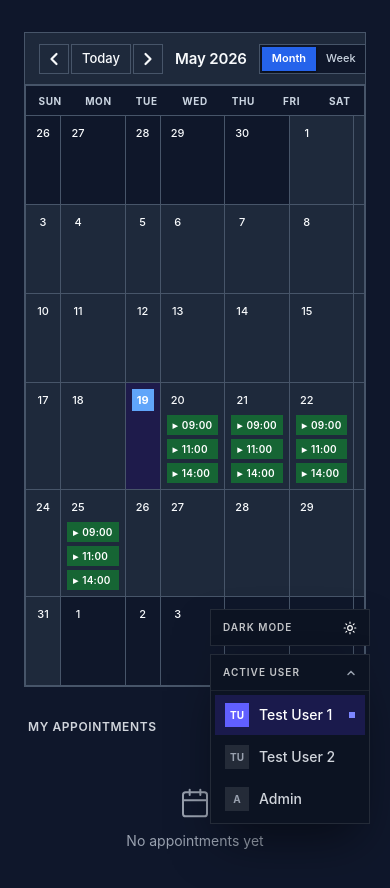
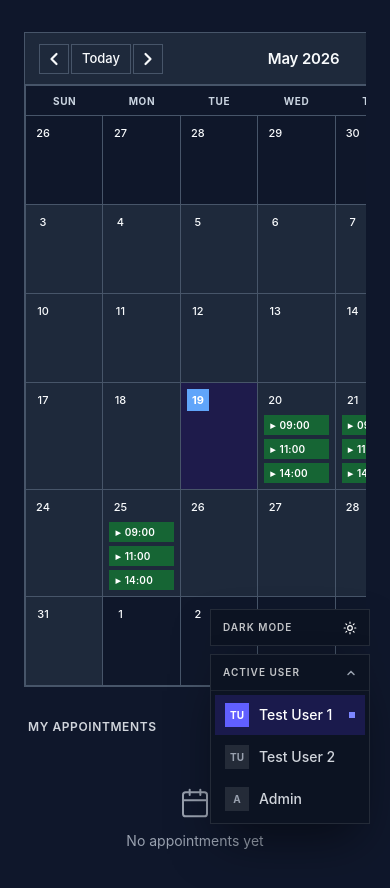
Before and after one commit to ShadmanSakib22/react-easy-appointments, a React (Vite) app in the folder apps/web/: page / in a window 390 px wide. Shown: the top 888 px of the page. Built offline with nearby package versions, Linux system fonts and the light colour scheme.

Commit message:
style(web): fix calendar horizontal scrolling container on small screen viewports

```diff
--- a/apps/web/src/App.tsx
+++ b/apps/web/src/App.tsx
@@ -72,9 +72,9 @@ export default function App() {
           />
         )}
 
-        <div className="grid grid-cols-1 lg:grid-cols-3 gap-8">
         {/* Calendar */}
-          <div className="lg:col-span-2">
+        <div className="w-full overflow-x-auto">
+          <div className="min-w-[545px]">
             <Calendar
               slots={slots}
               onSlotClick={handleSlotClick}
@@ -93,6 +93,7 @@ export default function App() {
                 onClose={() => { setModalOpen(false); setSelectedSlot(null) }}
               />
             </Calendar>
+          </div>
         </div>
 
         {/* My Appointments sidebar */}
@@ -145,7 +146,6 @@ export default function App() {
             </ul>
           )}
         </div>
-        </div>
 
       </main>
     </div>
```
Lines whose indentation alone changed are shown as unchanged.
